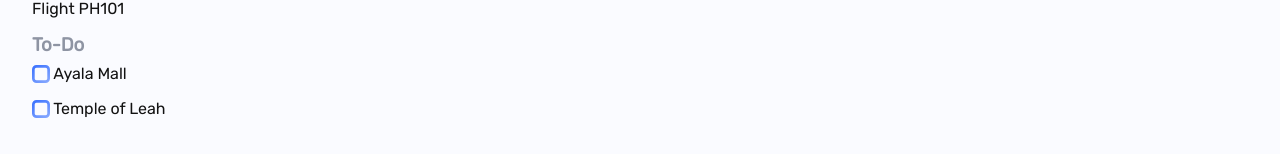
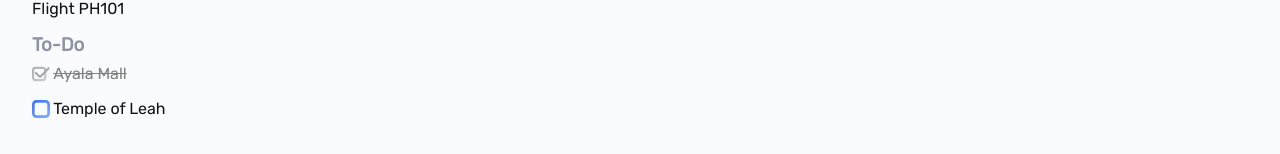
Before and after one commit to sebsch1337/tripinary, a Next.js app: page /details/fk4t83he in a window 1280 px wide. Shown: the part 543-697 px from the top of the page. Built offline with nearby package versions, Linux system fonts and the light colour scheme.

Commit message:
add conditioned styling of todo items

```diff
--- a/components/ToDoItem.js
+++ b/components/ToDoItem.js
@@ -1,19 +1,29 @@
 import styled from "styled-components";
 import unCheckedIcon from "../assets/unchecked.svg";
+import checkedIcon from "../assets/checked.svg";
 import Image from "next/image";
 
 export default function ToDoItem({ toDo }) {
   return (
     <ToDoListItem>
       <CheckBox id={toDo.id} />
-      <Image src={unCheckedIcon} width="18px" height="18px" alt="unchecked" />
-      <Description for={toDo.id}>{toDo.description}</Description>
+      <Image
+        src={toDo.checked ? checkedIcon : unCheckedIcon}
+        width="18px"
+        height="18px"
+        alt={toDo.checked ? "checked" : "unchecked"}
+      />
+      <Description for={toDo.id} checked={toDo.checked}>
+        {toDo.description}
+      </Description>
     </ToDoListItem>
   );
 }
 
 const Description = styled.label`
   margin-left: 0.2em;
+  text-decoration: ${({ checked }) => (checked ? "line-through" : "none")};
+  color: ${({ checked }) => (checked ? "gray" : "var(--primary-text)")};
 `;
 
 const ToDoListItem = styled.li`
@@ -23,9 +33,5 @@ const ToDoListItem = styled.li`
 `;
 
 const CheckBox = styled.input.attrs({ type: "checkbox" })`
-  /* width: 1em;
-  height: 1em;
-  -webkit-appearance: none; */
   display: none;
-  background-image: url("../assets/unchecked.svg");
 `;
```
